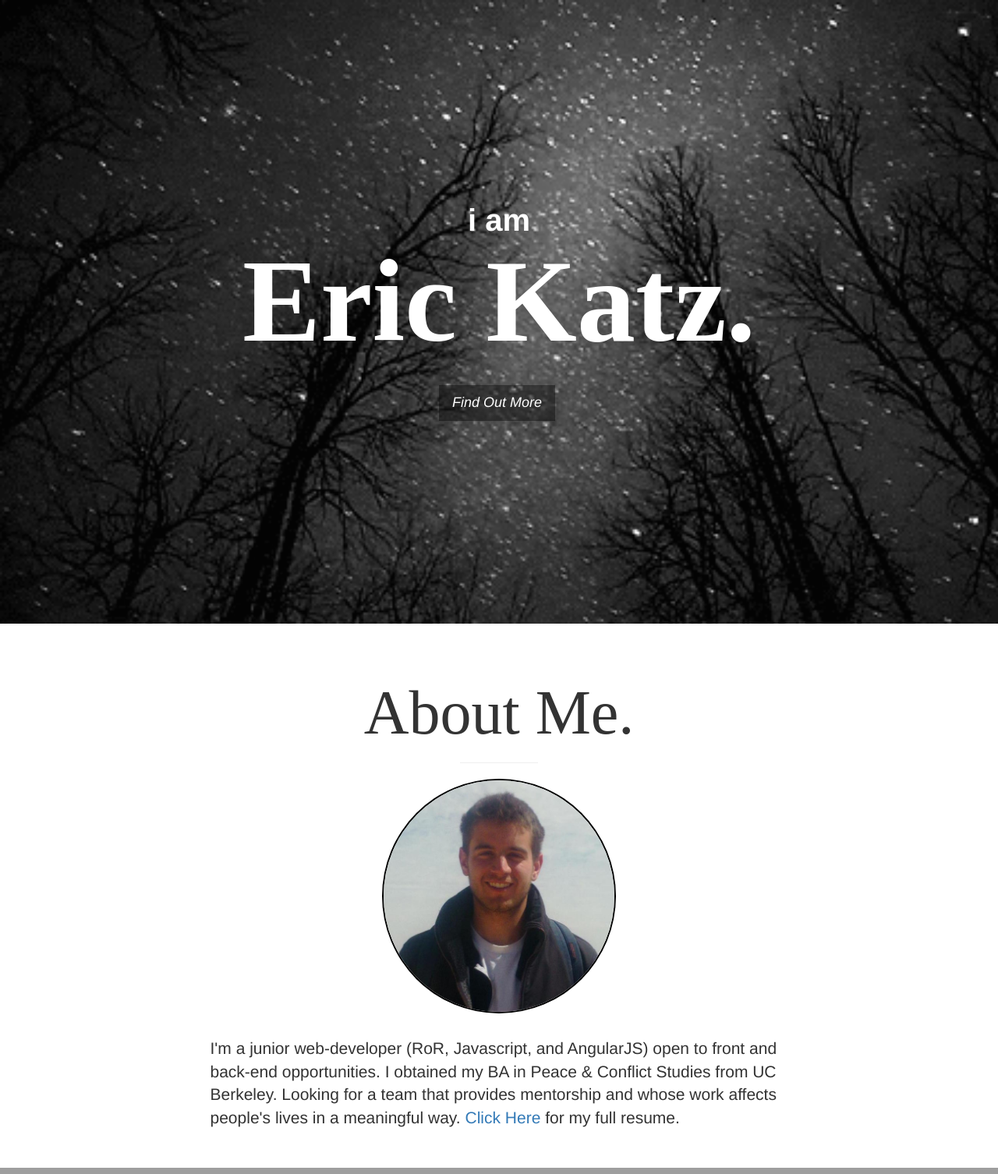
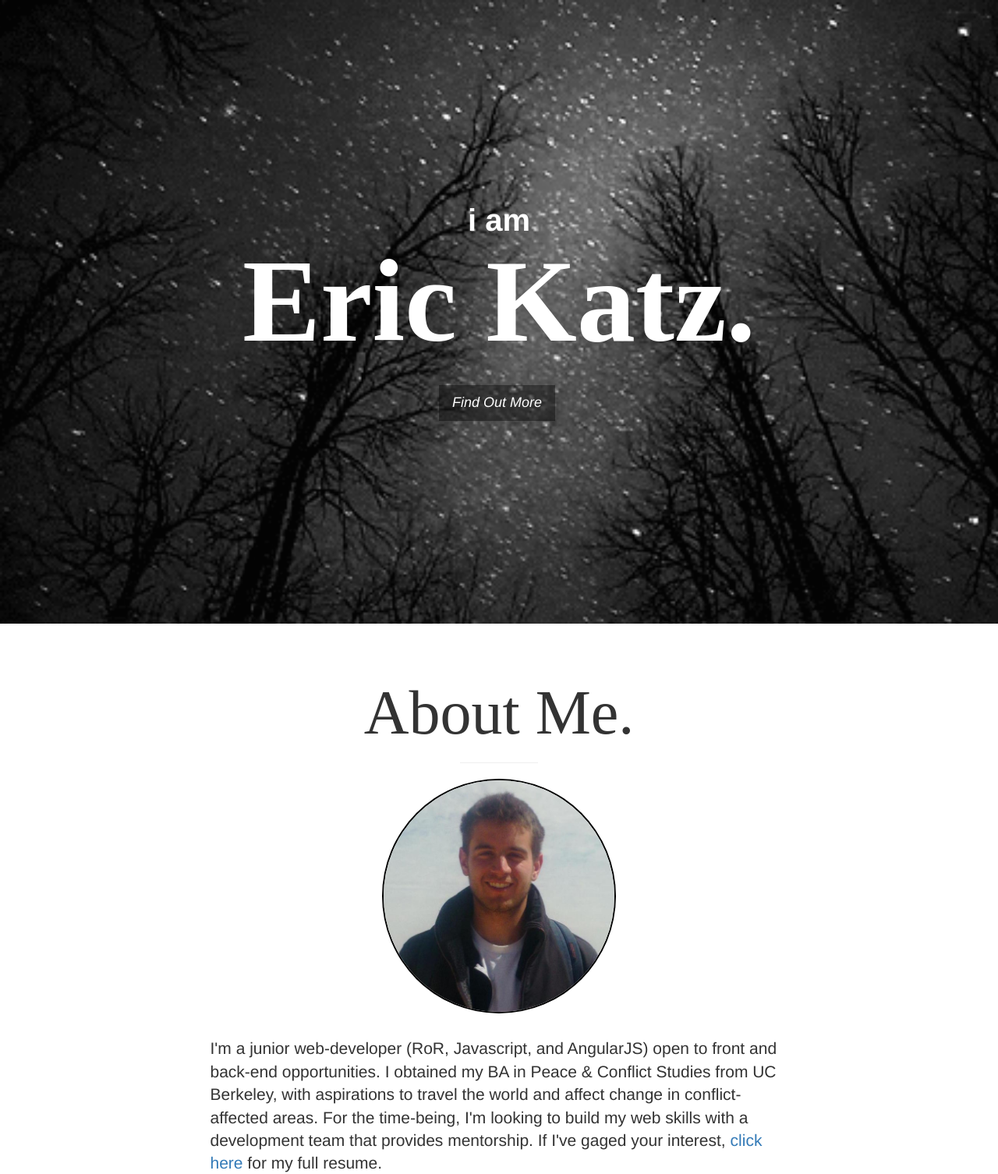
Before and after one commit to emkatz1989/portfolio, a PHP site: page / in a window 1280 px wide. Shown: the top 1506 px of the page at 78% size. Run offline with PHP 8.4, Linux system fonts and the light colour scheme; grey boxes are pictures that could not be loaded.

Commit message:
about me blurb

```diff
--- a/css/main.css
+++ b/css/main.css
@@ -261,7 +261,7 @@ li{
 li:hover{
 	opacity: 0.8;
 	color: #fff;
-	border: 1px solid #24b8dd;
+	border: 1px solid grey;
 }
 
 
--- a/home.html
+++ b/home.html
@@ -69,7 +69,7 @@
           <h2 id ="about_me"> About Me. </h2>
           <hr class="small">
           <img src="img/eric.jpg" alt="Photo of Eric Katz" class="profile-photo">
-          <p class="lead"> I'm a junior web-developer (RoR, Javascript, and AngularJS) open to front and back-end opportunities. I obtained my BA in Peace & Conflict Studies from UC Berkeley. Looking for a team that provides mentorship and whose work affects people's lives in a meaningful way. <a href="img/resume.pdf">Click Here</a> for my full resume. </p>
+          <p class="lead"> I'm a junior web-developer (RoR, Javascript, and AngularJS) open to front and back-end opportunities. I obtained my BA in Peace & Conflict Studies from UC Berkeley, with aspirations to travel the world and affect change in conflict-affected areas. For the time-being, I'm looking to build my web skills with a development team that provides mentorship. If I've gaged your interest, <a href="img/resume.pdf">click here</a> for my full resume. </p>
         </div>
       </div>
       <!-- /.row -->
```
